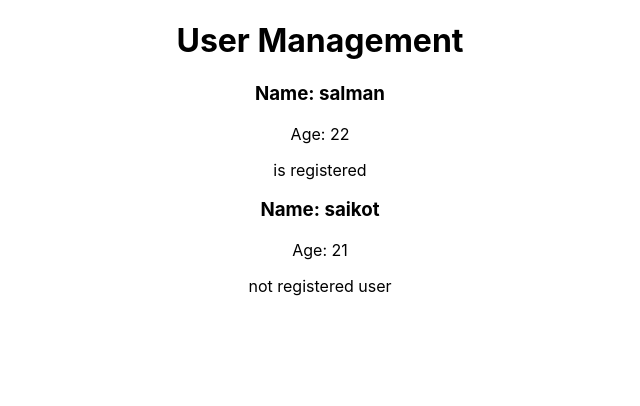
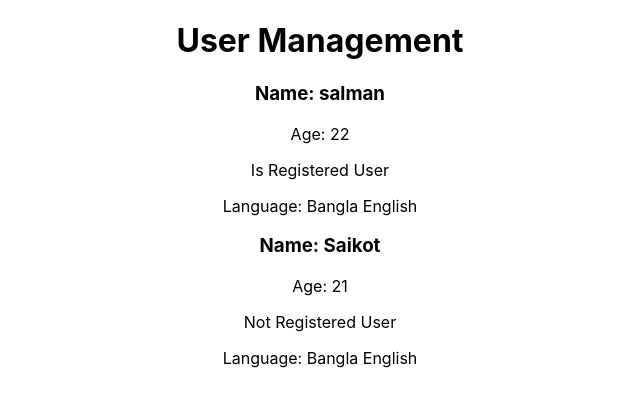
Before and after one commit to Shahriyar-Hosen/react-typescript, a React (Create React App) app: page / in a window 1280 px wide. Shown: the top 406 px of the page, without its empty margins (320-960 px from the left). Built offline with nearby package versions, Linux system fonts and the light colour scheme.

Commit message:
array & object pass to props

```diff
--- a/src/App.tsx
+++ b/src/App.tsx
@@ -3,11 +3,24 @@ import "./App.css";
 import User from "./components/User";
 
 const App = () => {
+  const user1 = {
+    name: "salman",
+    age: 22,
+    isRegistered: true,
+    lang: ["Bangla", "English"],
+  };
+  const user2 = {
+    name: "Saikot",
+    age: 21,
+    isRegistered: false,
+    lang: ["Bangla", "English"],
+  };
+
   return (
     <div className="App">
       <h1>User Management</h1>
-      <User name="salman" age={22} isRegistered />
-      <User name="saikot" age={21} isRegistered={false} />
+      <User user={user1} />
+      <User user={user2} />
     </div>
   );
 };
--- a/src/components/User.tsx
+++ b/src/components/User.tsx
@@ -1,17 +1,27 @@
 import React from "react";
 
 type userProps = {
-  name: string;
-  age: number;
-  isRegistered: boolean;
+  user: {
+    name: string;
+    age: number;
+    isRegistered: boolean;
+    lang: string[];
+  };
 };
 
-const User = ({ name, age, isRegistered }: userProps) => {
+const User = ({ user }: userProps) => {
+  const { name, age, isRegistered, lang } = user || {};
   return (
     <div>
       <h3>Name: {name}</h3>
       <p>Age: {age}</p>
-      <p>{isRegistered ? "is registered" : "not registered user"}</p>
+      <p>{isRegistered ? "Is Registered User" : "Not Registered User"}</p>
+      <p>
+        Language:{" "}
+        {lang.map((l, i) => {
+          return <span key={i}> {l} </span>;
+        })}
+      </p>
     </div>
   );
 };
```
